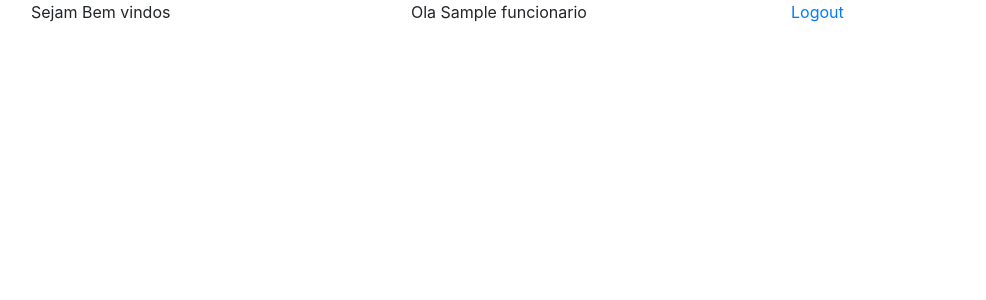
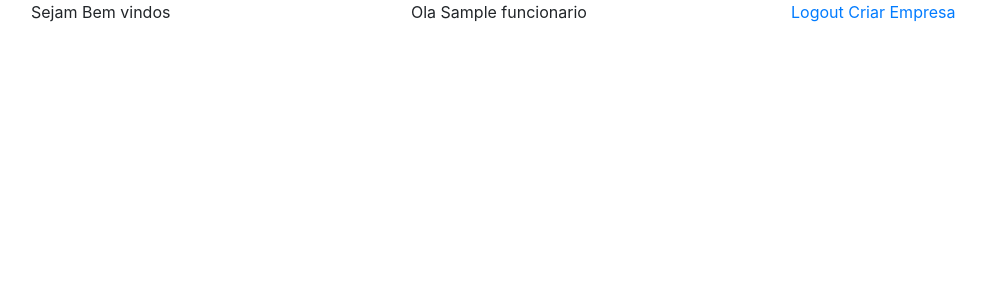
Before and after one commit to franric/gestao_rh, a Django app: template apps/core/templates/core/index.html in a window 1280 px wide. Shown: the top 300 px of the page, without its empty margins (54-1040 px from the left). Run offline with Django 3.2, Linux system fonts and the light colour scheme; the template is opened without the code that fills it: most values are stand-ins (such as "Sample title", 1, 10 or a date in 2020); some libraries are stand-ins or nearby versions.

Commit message:
Crud Empresa parte 1

```diff
--- a/apps/core/templates/core/index.html
+++ b/apps/core/templates/core/index.html
@@ -1,15 +1,24 @@
 {% extends 'base.html' %}
 
 {% block main %}
+
 <div class="row">
     <div class="col-sm">
       Sejam Bem vindos
     </div>
+
     <div class="col-sm">
-      Ola {{ usuario.funcionario.nome }}
+        Ola {{ usuario.funcionario.nome }}
     </div>
     <div class="col-sm">
         <a href="{% url 'logout' %}">Logout</a>
+
+        {% if usuario.funcionario.empresa %}
+            <a href="">Editar Empresa</a>
+        {% else %}
+            <a href="">Criar Empresa</a>
+        {% endif %}
+
     </div>
   </div>
 
--- /dev/null
+++ b/apps/empresa/urls.py
@@ -0,0 +1,6 @@
+from django.urls import path
+from .views import EmpresaCreate
+
+urlpatterns = [
+    path('novo', EmpresaCreate.as_view(), name='create_empresa'),
+]
--- a/apps/funcionarios/models.py
+++ b/apps/funcionarios/models.py
@@ -8,7 +8,7 @@ class Funcionario(models.Model):
     nome = models.CharField(max_length=100)
     user = models.OneToOneField(User, on_delete=models.PROTECT)
     departamentos = models.ManyToManyField(Departamento)
-    empresa = models.ForeignKey(Empresa, on_delete=models.PROTECT)
+    empresa = models.ForeignKey(Empresa, on_delete=models.PROTECT, null=True, blank=True)
 
     def __str__(self):
         return self.nome
--- a/gestao_rh/urls.py
+++ b/gestao_rh/urls.py
@@ -19,6 +19,7 @@ from django.urls import path, include
 urlpatterns = [
     path('', include('apps.core.urls')),
     path('funcionarios/', include('apps.funcionarios.urls')),
+    path('empresa/', include('apps.empresa.urls')),
     path('admin/', admin.site.urls),
     path('accounts/', include('django.contrib.auth.urls'))
 ]
```
Also changed, not shown: apps/empresa/templates/empresa/empresa_form.html (added, +9 -0 lines), apps/empresa/views.py (+6 -1 lines), apps/empresa/templates/__init__.py (added), apps/empresa/templates/empresa/__init__.py (added), apps/funcionarios/migrations/0004_auto_20210306_1307.py (added).
